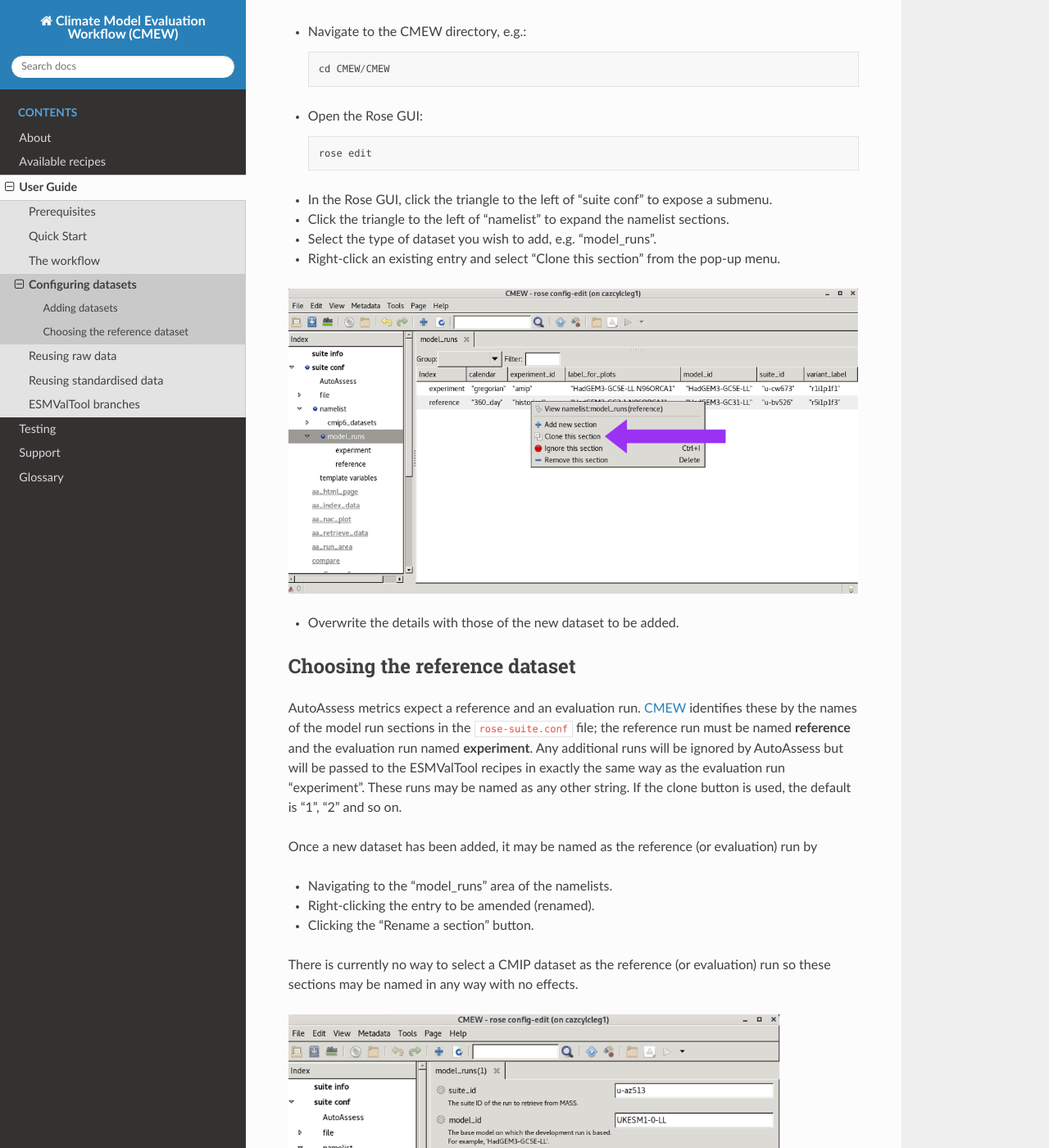
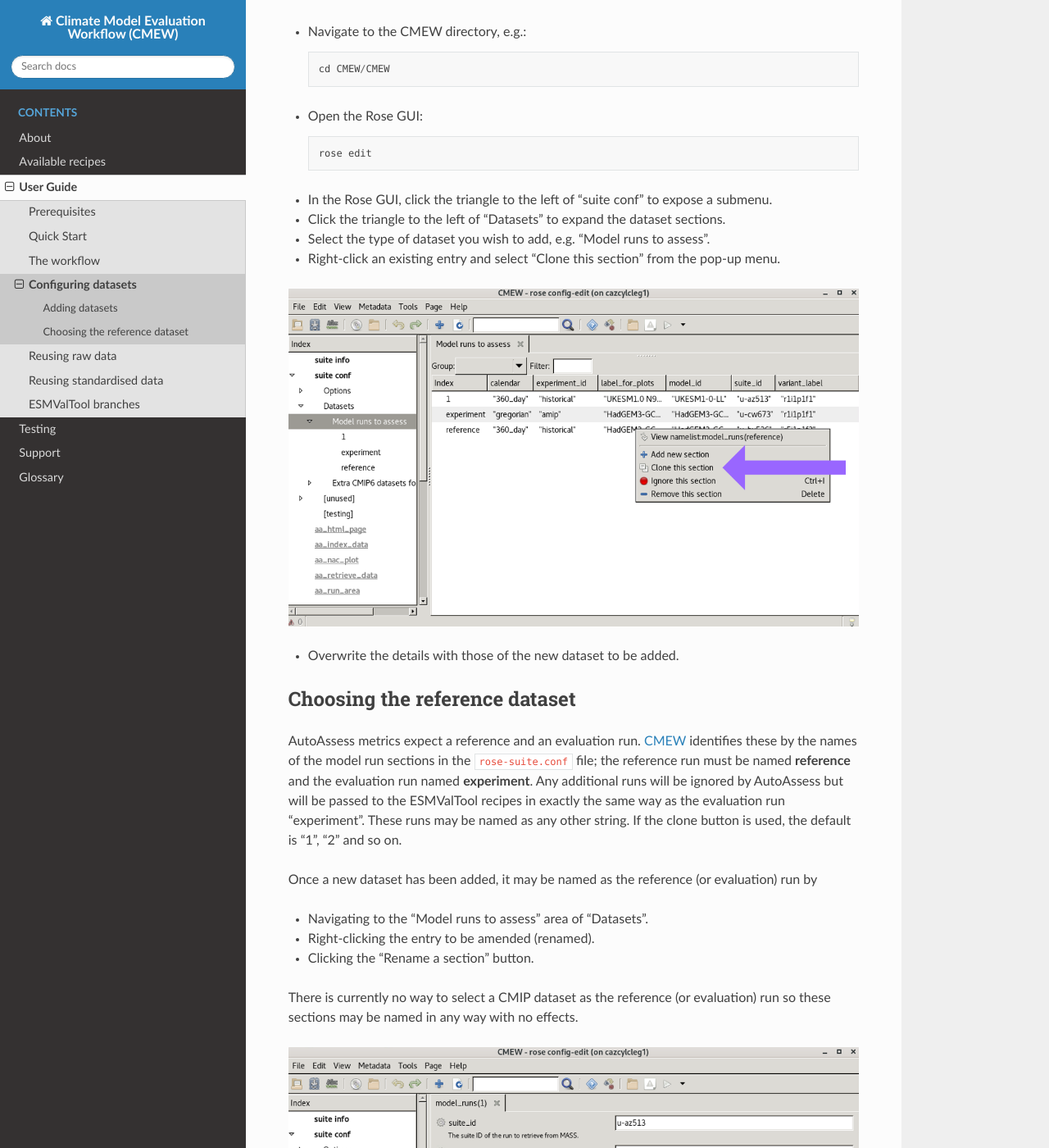
Before and after one commit to MetOffice/CMEW, a Sphinx documentation site: the page built from doc/source/user_guide/configuring_datasets.rst, in a window 1280 px wide and 1400 px high, scrolled down 261 px. Shown: the whole window at 82% size. Built offline with Sphinx 7.4.7 and the Read the Docs theme 3.1.0, drawn with Linux system fonts in a browser that asks for light colours.

Commit message:
Changes to "configuring datasets" documentation

```diff
--- a/doc/source/user_guide/configuring_datasets.rst
+++ b/doc/source/user_guide/configuring_datasets.rst
@@ -25,16 +25,16 @@ and then edit the details. To do this:
 
 * In the Rose GUI, click the triangle to the left of "suite conf" to expose a submenu.
 
-* Click the triangle to the left of "namelist" to expand the namelist sections.
+* Click the triangle to the left of "Datasets" to expand the dataset sections.
 
-* Select the type of dataset you wish to add, e.g. "model_runs".
+* Select the type of dataset you wish to add, e.g. "Model runs to assess".
 
 * Right-click an existing entry and select "Clone this section" from the pop-up menu.
 
 .. image:: images/clone_button.png
    :alt: An image of the Rose GUI showing the "suite conf",
-         with the "namelist" section expanded,
-         the model_runs section of the namelist selected,
+         with the "Datasets" section expanded,
+         the "Model runs to assess" section selected,
          and a pop-up menu over the second entry.
    :width: 800px
 
@@ -54,7 +54,7 @@ If the clone button is used, the default is "1", "2" and so on.
 
 Once a new dataset has been added, it may be named as the reference (or evaluation) run by
 
-* Navigating to the "model_runs" area of the namelists.
+* Navigating to the "Model runs to assess" area of "Datasets".
 
 * Right-clicking the entry to be amended (renamed).
 
@@ -65,9 +65,9 @@ There is currently no way to select a CMIP dataset as the reference (or evaluati
 so these sections may be named in any way with no effects.
 
 .. image:: images/rename_section.png
-   :alt: An image of the Rose GUI showing a pop-up menu over a model_runs entry named "1",
+   :alt: An image of the Rose GUI showing a pop-up menu over a model run named "1",
          with an arrow pointing to the option "Rename a section".
-   :width: 600px
+   :width: 800px
 
 
 These changes may also be made directly to the ``rose-suite.conf`` file
```
Also changed, not shown: doc/source/user_guide/images/clone_button.png, doc/source/user_guide/images/rename_section.png.
